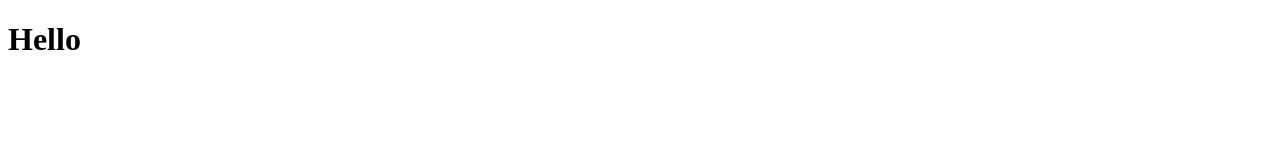
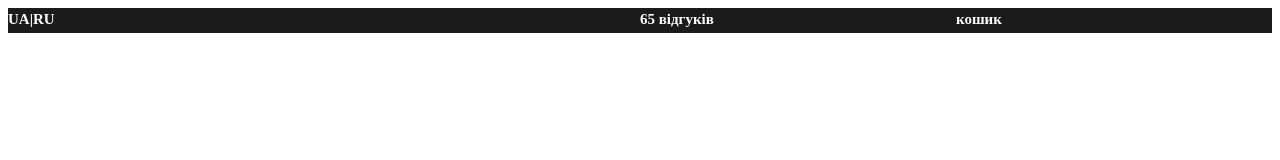
Before and after one commit to VasylenkoAnton/My-first-project, a plain HTML site: page index.html in a window 1280 px wide. Drawn offline with Linux system fonts and the light colour scheme.

Commit message:
верхняя строка черный фон

```diff
--- a/index.html
+++ b/index.html
@@ -4,9 +4,42 @@
     <meta charset="UTF-8">
     <meta http-equiv="X-UA-Compatible" content="IE=edge">
     <meta name="viewport" content="width=device-width, initial-scale=1.0">
-    <title>Document</title>
+    <title>МойСайт</title>
+        <style>
+            *{
+                box-sizing: border-box;
+            }
+            .shell{
+                overflow: hidden;
+                font-size: 0;
+
+            }
+            .subshells{
+                font-size: 15px;
+                height: 25px;
+                width: 25%;
+                display: inline-block;
+                vertical-align: top;
+                background: rgb(28, 27, 27);
+                color: white;
+                font-weight: bold;
+                padding-top: 3px;
+                padding-right: 0px;
+                padding-bottom: 3px;
+                padding-left: 0px;
+
+            }
+
+
+        </style>
+
 </head>
 <body>
-    <h1>Hello</h1>
+    <div class="shell">
+        <div class="subshells"> UA|RU</div>
+        <div class="subshells"></div>
+        <div class="subshells">65 відгуків</div>
+        <div class="subshells">кошик</div>
+    </div>
 </body>
 </html>
```
